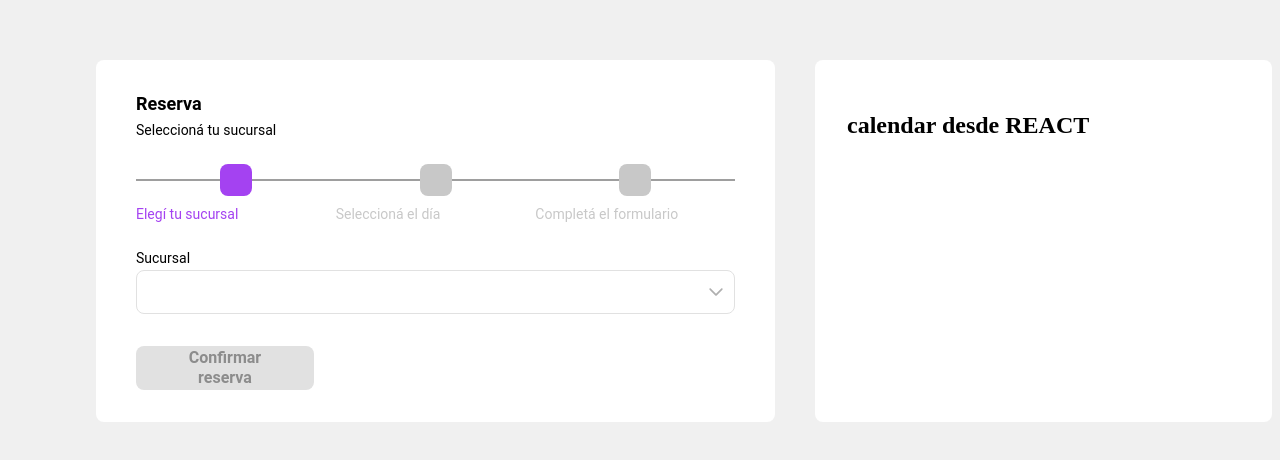
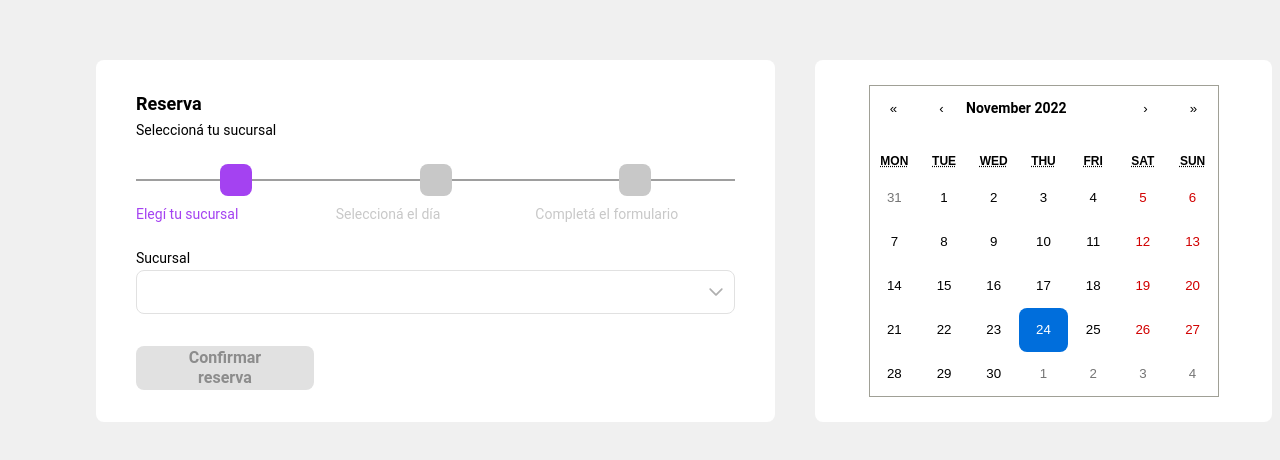
Before and after one commit to lucashaendel/webAPP-Reserva-de-turno, a Next.js app: page /user in a window 1280 px wide. Shown: the part 148-608 px from the top of the page. Built offline with nearby package versions, Linux system fonts and the light colour scheme; grey boxes are pictures that could not be loaded.

Commit message:
se agrega calendario

```diff
--- a/package.json
+++ b/package.json
@@ -13,7 +13,9 @@
     "eslint-config-next": "13.0.3",
     "next": "13.0.3",
     "react": "18.2.0",
-    "react-dom": "18.2.0"
+    "react-calendar": "^4.0.0",
+    "react-dom": "18.2.0",
+    "react-form-stepper": "^2.0.3"
   },
   "devDependencies": {
     "sass": "^1.56.1"
--- a/pages/user/index.jsx
+++ b/pages/user/index.jsx
@@ -1,11 +1,25 @@
-import React from "react";
+import React, { useState } from "react";
+import Calendar from "react-calendar";
+import "react-calendar/dist/Calendar.css";
+import { Stepper } from "react-form-stepper";
 
 const index = () => {
+  const [value, onChange] = useState(new Date());
   return (
     <div>
+      {/* <Stepper
+        steps={[{ label: "Step 1" }, { label: "Step 2" }, { label: "Step 3" }]}
+        activeStep={2}
+        >
+        </Stepper> */}
+      {/* <Step label="Children Step 1" />
+        <Step label="Children Step 2" />
+        <Step label="Children Step 3" /> */}
       <div className="containerCalendar">
-        <h2>calendar desde REACT</h2>
+        <Calendar onChange={onChange} value={value} />
+        {/* {console.log(value)} */}
       </div>
+
       <div class="reserva-reserva">
         <div class="reserva-content">
           <div class="reserva-head">
--- a/styles/components/_indexUser.scss
+++ b/styles/components/_indexUser.scss
@@ -1,19 +1,25 @@
 .containerCalendar {
   display: flex;
-  flex-direction: column;
   align-items: flex-start;
-  padding: 32px;
+  justify-content: center;
+  align-items: center;
+  padding: 20px;
   gap: 10px;
-
   position: absolute;
   width: 457px;
   height: 362px;
   left: 815px;
   top: 208px;
-
-  /* White */
-  background: #ffffff;
+  background: $white;
   border-radius: 8px;
+  button {
+    width: 20px;
+  }
+  span {
+    width: 155px;
+    color: black;
+    font-size: 14px;
+  }
 }
 
 .reserva-reserva {
```
Also changed, not shown: 1 other file (tests, documents, lock files or other folders).
